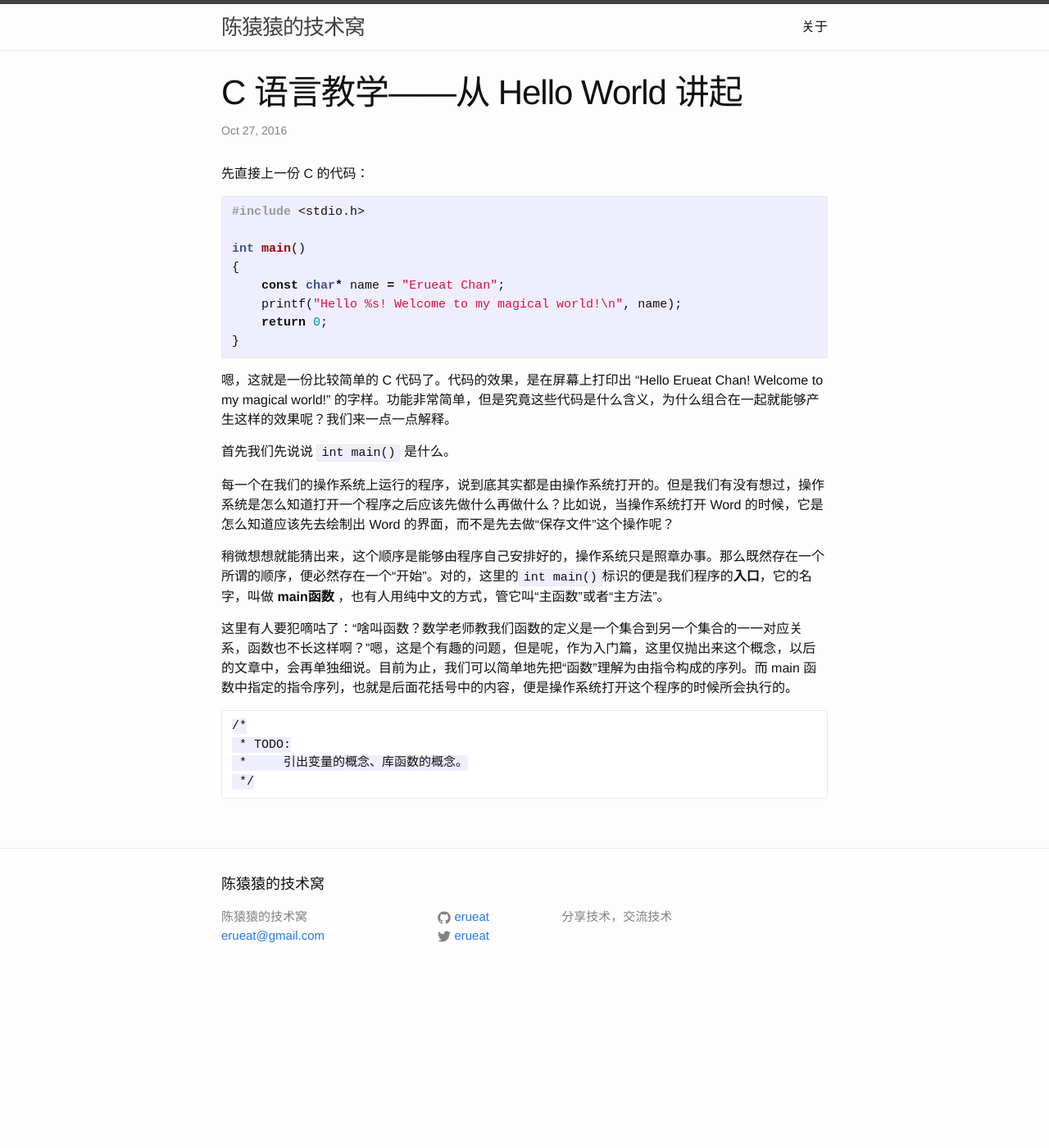
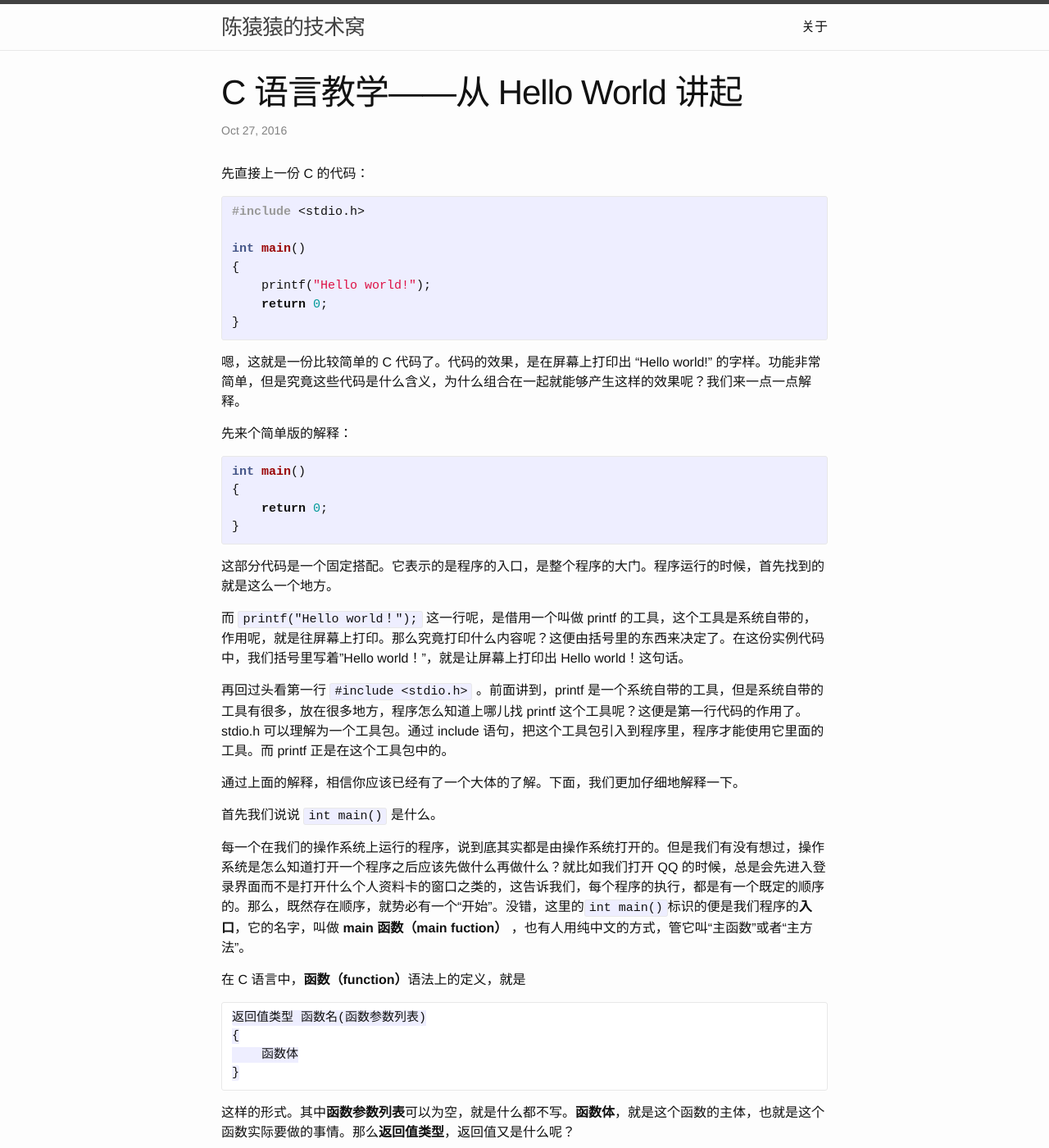
Before and after one commit to erueat/erueat.github.io, a Jekyll site: the page built from _posts/2016-10-26-C 语言教学——从 Hello World 讲起.markdown, in a window 1280 px wide and 1400 px high. Shown: the whole window at 82% size. Built offline with Jekyll 4.4.1, drawn with Linux system fonts in a browser that asks for light colours; some of the changed text lies outside the part shown.

Commit message:
finish the first C tutorial;

````diff
--- a/_posts/2016-10-26-C 语言教学——从 Hello World 讲起.markdown
+++ b/_posts/2016-10-26-C 语言教学——从 Hello World 讲起.markdown
@@ -13,26 +13,87 @@
 
 int main()
 {
-    const char* name = "Erueat Chan";
-    printf("Hello %s! Welcome to my magical world!\n", name);
+    printf("Hello world!");
     return 0;
 }
 
 {% endhighlight %}
 
-嗯，这就是一份比较简单的 C 代码了。代码的效果，是在屏幕上打印出 “Hello Erueat Chan! Welcome to my magical world!” 的字样。功能非常简单，但是究竟这些代码是什么含义，为什么组合在一起就能够产生这样的效果呢？我们来一点一点解释。
+嗯，这就是一份比较简单的 C 代码了。代码的效果，是在屏幕上打印出 “Hello world!” 的字样。功能非常简单，但是究竟这些代码是什么含义，为什么组合在一起就能够产生这样的效果呢？我们来一点一点解释。
 
-首先我们先说说 ``int main()`` 是什么。
+先来个简单版的解释：
 
-每一个在我们的操作系统上运行的程序，说到底其实都是由操作系统打开的。但是我们有没有想过，操作系统是怎么知道打开一个程序之后应该先做什么再做什么？比如说，当操作系统打开 Word 的时候，它是怎么知道应该先去绘制出 Word 的界面，而不是先去做“保存文件”这个操作呢？
+{% highlight c %}
 
-稍微想想就能猜出来，这个顺序是能够由程序自己安排好的，操作系统只是照章办事。那么既然存在一个所谓的顺序，便必然存在一个“开始”。对的，这里的``int main()``标识的便是我们程序的**入口**，它的名字，叫做 **main函数** ，也有人用纯中文的方式，管它叫“主函数”或者“主方法”。
+int main()
+{
+    return 0;
+}
 
-这里有人要犯嘀咕了：“啥叫函数？数学老师教我们函数的定义是一个集合到另一个集合的一一对应关系，函数也不长这样啊？”嗯，这是个有趣的问题，但是呢，作为入门篇，这里仅抛出来这个概念，以后的文章中，会再单独细说。目前为止，我们可以简单地先把“函数”理解为由指令构成的序列。而 main 函数中指定的指令序列，也就是后面花括号中的内容，便是操作系统打开这个程序的时候所会执行的。
+{% endhighlight %}
+
+这部分代码是一个固定搭配。它表示的是程序的入口，是整个程序的大门。程序运行的时候，首先找到的就是这么一个地方。
+
+而 ``printf("Hello world！");`` 这一行呢，是借用一个叫做 printf 的工具，这个工具是系统自带的，作用呢，就是往屏幕上打印。那么究竟打印什么内容呢？这便由括号里的东西来决定了。在这份实例代码中，我们括号里写着"Hello world！"，就是让屏幕上打印出 Hello world！这句话。
+
+再回过头看第一行 ``#include <stdio.h>`` 。前面讲到，printf 是一个系统自带的工具，但是系统自带的工具有很多，放在很多地方，程序怎么知道上哪儿找 printf 这个工具呢？这便是第一行代码的作用了。stdio.h 可以理解为一个工具包。通过 include 语句，把这个工具包引入到程序里，程序才能使用它里面的工具。而 printf 正是在这个工具包中的。
+
+通过上面的解释，相信你应该已经有了一个大体的了解。下面，我们更加仔细地解释一下。
+
+首先我们说说 ``int main()`` 是什么。
+
+每一个在我们的操作系统上运行的程序，说到底其实都是由操作系统打开的。但是我们有没有想过，操作系统是怎么知道打开一个程序之后应该先做什么再做什么？就比如我们打开 QQ 的时候，总是会先进入登录界面而不是打开什么个人资料卡的窗口之类的，这告诉我们，每个程序的执行，都是有一个既定的顺序的。那么，既然存在顺序，就势必有一个“开始”。没错，这里的``int main()``标识的便是我们程序的**入口**，它的名字，叫做 **main 函数（main fuction）** ，也有人用纯中文的方式，管它叫“主函数”或者“主方法”。
+
+在 C 语言中，**函数（function）**语法上的定义，就是
 
 ```
-/*
- * TODO:
- *     引出变量的概念、库函数的概念。
- */
+返回值类型 函数名(函数参数列表)
+{
+    函数体
+}
 ```
+
+这样的形式。其中**函数参数列表**可以为空，就是什么都不写。**函数体**，就是这个函数的主体，也就是这个函数实际要做的事情。那么**返回值类型**，返回值又是什么呢？
+
+大家对于数学中的函数应该都比较熟悉了。数学中我们常常会写 y = f(x) 。C 语言里的函数其实跟数学函数在外观上是非常相近的。数学中定义某函数 f ，自变量为 x ，函数值就是 f(x) 。对应到 C 语言的函数中，我们可以简单地认为，函数参数，就是这个函数的“自变量”（不同的是 C 语言的函数可以没有“自变量”），而返回值类型，就是定义的这个函数的函数值是什么类型，或者，用数学的方式讲，就是**类似**于“值域”的概念。
+
+有了返回值类型，那么返回值也就是“函数值”究竟是什么呢？回到我们一开始的代码中，大家应该不难猜到，return 语句，就是决定这个函数的返回值的。
+
+我们再看一眼 main 函数，函数名是 main ，这是标准中规定的，入口函数就叫这个名字。函数返回值类型为 int ，这里的 int 是 integer 的缩写，也就是整数的意思，限定了这个函数的函数值只能是整数。函数参数列表为空，意味着无论这个函数的返回值，完全是这个函数自己决定的，不随外界条件变化。而函数体中最后的``return 0;``一句，则给出了这个函数的返回值为整数 0 。
+
+C 语言中，main函数由于身份特殊，按照标准，它的返回值类型必须是 int ，而函数参数列表要么是空，也就是 main() 的形式；要么是带着两个参数，main(int argc, char** argv)。对于初学者而言，第一种形式最为常见。第二种形式由于比较复杂，我们这里按下不表。
+
+接下来再谈谈 printf("Hello world!"); 这一行。
+
+用 C 语言的行话，printf 是一个标准库函数。这里的“标准库”，指的是 C 语言的标准中规定的一个函数库。为了方便使用，C 语言标准中规定了一系列函数，包括这些函数的函数名、参数列表、返回值类型、以及这个函数的作用，都进行了明确的规定。printf 就是这样的一个标准库里的函数。它被规定，作用是往“标准输出流”中输出字符序列，或者在大部分情况下，用更直白的话说，就是在屏幕上显示一些文字。
+
+printf 具体显示什么，是由函数的参数决定的。我们的示例代码中是 printf 最简单的一种参数形式。``"Hello world!"``在 C 语言中称为一个“字符串”，也就是由字符组成的序列，由一对半角英文双引号包起来进行表示。（如果没有双引号，程序将无法编译通过。）
+
+printf这一行的作用，便是“调用（invoke）” printf 函数，并指定参数为字符串 "Hello world!" 。
+
+细心的读者将会发现，printf 这一行和 return 一行，都用了分号结尾。这是为什么呢？
+
+这里涉及到了 C 语言的另外一个概念：**语句（statement）**。每个函数都由一系列的语句构成。C 语言规定，语句必须由半角英文分号作为结尾。printf 一行被称为**函数调用语句**，而 return 一行被称为**控制语句**。
+
+最后我们再谈谈 #include <stdio.h> 一行。
+
+C 语言中，以 # 开头的都叫**预编译指令**，与语句不同的是，它们不需要以分号结尾。预编译指令的作用，是在程序编译阶段，为编译器提供一些信息。
+
+对于 #include 指令而言，它的作用，是告诉编译器应该去引入那些“头文件（header file）”。在本例中，引入的头文件便是 stdio.h 。用 <> 括起来，表示这个头文件存在于系统环境变量中包含的文件夹（目录）里。
+
+头文件 stdio.h ，是 C 语言标准库中与标准输入输出（standard input and output）相关的函数的声明存放的位置。程序要使用相关的函数，就必须在程序文件中 include 这个头文件，编译器才能在编译阶段定位到对应的标准库函数，并将其用到程序中来。
+
+至此，我们把最简单的一个 C 语言入门程序讲解完了。最后罗列一下本文涉及到的计算机术语，并附上对应的英语。
+
+1. 函数，function
+2. 主函数，main function
+3. 返回值，return value
+4. 函数参数，function parametre(US. parameter)
+5. 标准输出流，standard output stream
+6. 语句，statement
+7. 字符串，string
+8. 头文件，header file
+9. 调用，invoke
+10. 预编译指令，pre-compiled instruction
+
+如有不明白的，欢迎留言提问。想进一步了解上述术语，可以自行在网上或相关书籍中查阅资料。
````
